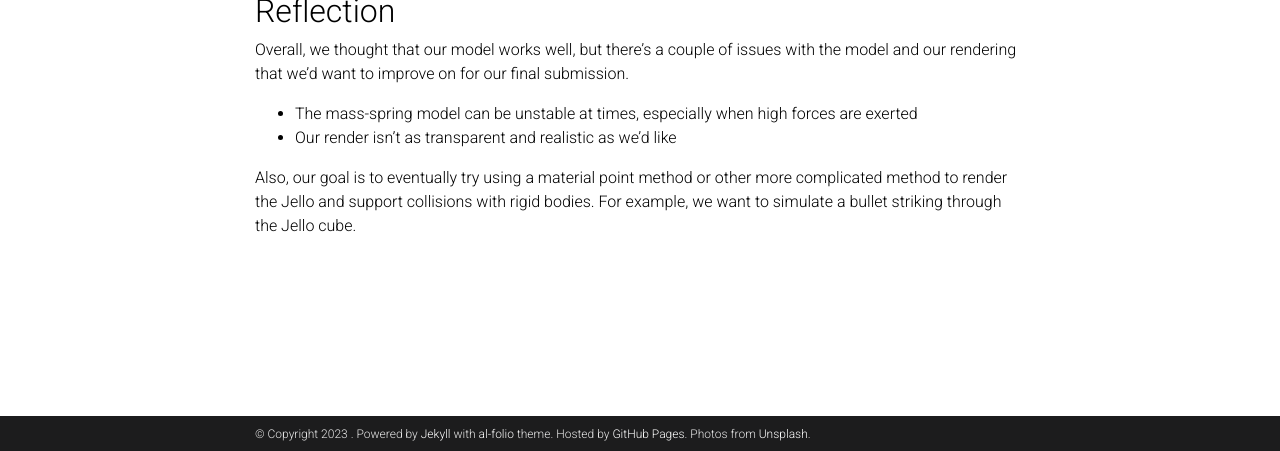
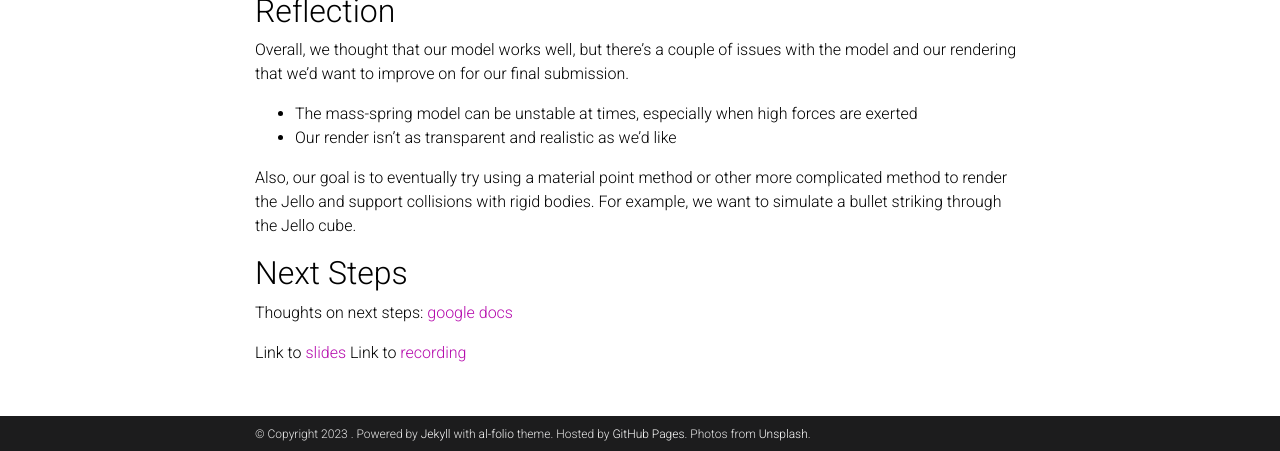
Before and after one commit to cs184-jello-world/project-proposal, a Jekyll site: the page built from _pages/milestone.md, in a window 1280 px wide and 900 px high, scrolled down 651 px, cut to the strip 449-900 px from the top of the window. Built offline with Jekyll 4.4.1, drawn with Linux system fonts in a browser that asks for light colours; comment, search, counter and statistics services are not loaded; a style sheet for code colours, icons or effects is not loaded.

Commit message:
Added link to slides, video, and thoughts on next steps

```diff
--- a/_pages/milestone.md
+++ b/_pages/milestone.md
@@ -39,3 +39,9 @@ want to improve on for our final submission.
 Also, our goal is to eventually try using a material point method or other more complicated method to render the
 Jello and support collisions with rigid bodies. For example, we want to simulate a bullet striking through
 the Jello cube.
+
+## Next Steps
+Thoughts on next steps: [google docs](https://docs.google.com/document/d/1xE-Ep-xVdubuVbMepf2hA_PNwt-nN5Sp_7KV31qTvK4/edit?usp=sharing)
+
+Link to [slides](https://docs.google.com/presentation/d/1J-ZRsWEHi880mus2ToZowTbxCG3dsnSCWVheXV5ZAUs/edit?usp=sharing)
+Link to [recording](https://drive.google.com/file/d/104xV2tybstKLTo3hFu2rhBp1-Qv0Zhwe/view?usp=sharing)
```
